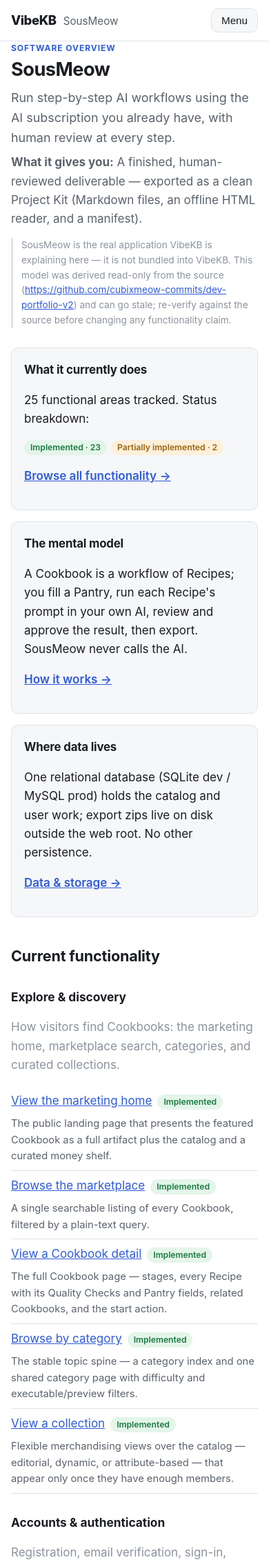
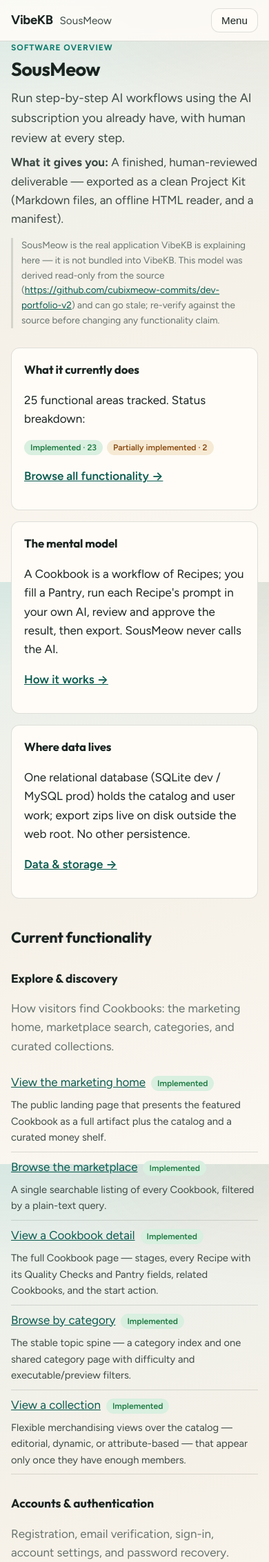
Before and after one commit to cubixmeow-commits/VibeKB, a PHP site: page /guide/ in a window 390 px wide. Shown: the top 2265 px of the page at 69% size. Run offline with PHP 8.4, Linux system fonts and the light colour scheme.

Commit message:
Restyle the guide to match the homepage: light cream + teal, jQuery
The guide app previously used its own blue, dark-mode-capable theme. Bring it
into the homepage's design language so the two match:

- Light-only cream + teal palette (same tokens as assets/css/homepage.css):
  teal accent (#0c7c6c), cream surfaces (#fffcf7), deep green-ink text, warm
  gradient page background. Removed the prefers-color-scheme dark block and the
  data-theme overrides.
- Figtree/Outfit fonts and a translucent blurred sticky header, matching the
  homepage.
- Load jQuery and rewrite guide.js as a small jQuery progressive-enhancement
  script (mobile nav toggle + functionality-filter auto-submit). The guide stays
  fully usable without JavaScript.

Semantic status/verification/safety badge colors retained (green = ok, amber =
caution, red = risk, gray = unknown), tuned into the warm family.

Verified: php -l clean; guide + all views load; fonts and jQuery present;
content validation still reports no issues; light-only confirmed (no
prefers-color-scheme in guide.css).

Co-Authored-By: Claude Opus 4.8 <noreply@anthropic.com>
Claude-Session: https://claude.ai/code/session_01C41QuTdAjFuxgLASvC86dp

```diff
--- a/guide/assets/css/guide.css
+++ b/guide/assets/css/guide.css
@@ -1,50 +1,31 @@
-/* VibeKB V1 Software Guide — clean, restrained, mobile-first, theme-aware.
-   This is a product-foundation stylesheet, not the final visual design. */
+/* VibeKB V1 Software Guide — warm cream + teal, light-only, to match the
+   homepage (assets/css/homepage.css). Same palette, fonts, and design language. */
 
 :root {
-    --bg: #ffffff;
-    --surface: #f6f7f9;
-    --surface-2: #eef0f3;
-    --border: #dfe3e8;
-    --text: #1a1d21;
-    --text-soft: #5a626c;
-    --muted: #8b939d;
-    --accent: #2f5bd7;
-    --accent-soft: #e7edfb;
-    --radius: 10px;
+    color-scheme: light;
+
+    --bg: #fffcf7;          /* cream — header, cards, buttons */
+    --surface: #fffcf7;     /* cream — cards (separated by border + page wash) */
+    --surface-2: #f0ece1;   /* warm inset — code, table headers */
+    --border: rgba(26, 36, 33, 0.14);
+    --text: #1a2421;        /* deep green-ink */
+    --text-soft: #3d4a45;
+    --muted: #66736d;
+    --accent: #0c7c6c;      /* teal */
+    --accent-deep: #085a4e;
+    --accent-soft: #d5ebe5;
+    --radius: 12px;
     --maxw: 1080px;
+    --shadow: 0 1px 0 rgba(26,36,33,0.04), 0 16px 36px rgba(26,36,33,0.06);
+    --display: "Outfit", "Avenir Next", "Segoe UI", sans-serif;
 
-    --ok-bg: #e4f5ea; --ok-fg: #1c7a41;
-    --info-bg: #e7edfb; --info-fg: #2f5bd7;
-    --warn-bg: #fdf0da; --warn-fg: #9a6410;
-    --danger-bg: #fbe4e4; --danger-fg: #b02a2a;
-    --muted-bg: #eceef1; --muted-fg: #5a626c;
-    --unknown-bg: #eceef1; --unknown-fg: #7a828c;
+    --ok-bg: #d9efe0; --ok-fg: #1c7a41;
+    --info-bg: #d5ebe5; --info-fg: #085a4e;   /* teal, matches accent */
+    --warn-bg: #f6ead4; --warn-fg: #8a4b12;   /* warm amber */
+    --danger-bg: #f6dede; --danger-fg: #b02a2a;
+    --muted-bg: #e6ede6; --muted-fg: #66736d;
+    --unknown-bg: #e6ede6; --unknown-fg: #7a828c;
 }
-
-@media (prefers-color-scheme: dark) {
-    :root {
-        --bg: #14171b;
-        --surface: #1b1f24;
-        --surface-2: #22272e;
-        --border: #2d333b;
-        --text: #e8eaed;
-        --text-soft: #aab2bd;
-        --muted: #7c848f;
-        --accent: #7aa2ff;
-        --accent-soft: #1f2a44;
-
-        --ok-bg: #16321f; --ok-fg: #6fd694;
-        --info-bg: #1f2a44; --info-fg: #9bb8ff;
-        --warn-bg: #3a2c12; --warn-fg: #e6b45c;
-        --danger-bg: #3a1c1c; --danger-fg: #f08a8a;
-        --muted-bg: #262b31; --muted-fg: #aab2bd;
-        --unknown-bg: #262b31; --unknown-fg: #8b939d;
-    }
-}
-
-:root[data-theme="dark"] { color-scheme: dark; }
-:root[data-theme="light"] { color-scheme: light; }
 
 * { box-sizing: border-box; }
 
@@ -52,16 +33,22 @@ html { -webkit-text-size-adjust: 100%; }
 
 body {
     margin: 0;
-    background: var(--bg);
     color: var(--text);
-    font-family: -apple-system, BlinkMacSystemFont, "Segoe UI", Roboto, Helvetica, Arial, sans-serif;
+    font-family: "Figtree", "Avenir Next", -apple-system, BlinkMacSystemFont, "Segoe UI", Roboto, Helvetica, Arial, sans-serif;
     line-height: 1.6;
     font-size: 17px;
+    background:
+        radial-gradient(900px 420px at 8% -10%, rgba(12, 124, 108, 0.12), transparent 55%),
+        radial-gradient(700px 400px at 100% 0%, rgba(138, 75, 18, 0.07), transparent 45%),
+        linear-gradient(165deg, #e8f0ec 0%, #f6f1e8 55%, #fbf8f2 100%);
+    background-attachment: fixed;
 }
+
+h1, h2, h3 { font-family: var(--display); }
 
 .wrap { width: 100%; max-width: var(--maxw); margin: 0 auto; padding: 0 clamp(16px, 4vw, 32px); }
 
-a { color: var(--accent); }
+a { color: var(--accent-deep); }
 a:hover { text-decoration: underline; }
 
 code { font-family: ui-monospace, SFMono-Regular, Menlo, Consolas, monospace; font-size: 0.9em; }
@@ -73,7 +60,7 @@ code { font-family: ui-monospace, SFMono-Regular, Menlo, Consolas, monospace; fo
 .skip-link:focus { left: 0; }
 
 /* ---- header / nav ---- */
-.site-header { border-bottom: 1px solid var(--border); background: var(--bg); position: sticky; top: 0; z-index: 20; }
+.site-header { border-bottom: 1px solid var(--border); background: rgba(255, 252, 247, 0.88); backdrop-filter: saturate(1.2) blur(8px); position: sticky; top: 0; z-index: 20; }
 .site-header__inner { display: flex; align-items: center; gap: 16px; flex-wrap: wrap; padding-top: 12px; padding-bottom: 12px; }
 .brand { display: flex; align-items: baseline; gap: 10px; text-decoration: none; color: var(--text); }
 .brand__mark { font-weight: 800; letter-spacing: -0.02em; font-size: 1.15rem; }
@@ -163,7 +150,7 @@ a.chip:hover { background: var(--accent-soft); border-color: var(--accent); text
 }
 .btn:hover { border-color: var(--accent); text-decoration: none; }
 .btn--primary { background: var(--accent); color: #fff; border-color: var(--accent); }
-.btn--primary:hover { filter: brightness(1.06); }
+.btn--primary:hover { background: var(--accent-deep); border-color: var(--accent-deep); }
 .button-row, .cross-links { display: flex; flex-wrap: wrap; gap: 10px; margin-top: 16px; }
 .text-link { font-weight: 600; }
 
--- a/guide/templates/layout.php
+++ b/guide/templates/layout.php
@@ -19,6 +19,9 @@ $errorCount = count(array_filter($issues, fn ($i) => $i['level'] === 'error'));
     <meta name="viewport" content="width=device-width, initial-scale=1">
     <title><?= h($pageTitle) ?> · <?= h($projectName) ?> — VibeKB</title>
     <meta name="description" content="A living explanation of what <?= h($projectName) ?> currently does, how it works, what AI is changing, and why.">
+    <link rel="preconnect" href="https://fonts.googleapis.com">
+    <link rel="preconnect" href="https://fonts.gstatic.com" crossorigin>
+    <link href="https://fonts.googleapis.com/css2?family=Figtree:wght@400;500;600;700&family=Outfit:wght@500;600;700;800&display=swap" rel="stylesheet">
     <link rel="stylesheet" href="<?= h(guide_base()) ?>assets/css/guide.css">
 </head>
 <body>
@@ -76,6 +79,7 @@ $errorCount = count(array_filter($issues, fn ($i) => $i['level'] === 'error'));
     </div>
 </footer>
 
+<script src="https://code.jquery.com/jquery-3.7.1.min.js" integrity="sha256-/JqT3SQfawRcv/BIHPThkBvs0OEvtFFmqPF/lYI/Cxo=" crossorigin="anonymous"></script>
 <script src="<?= h(guide_base()) ?>assets/js/guide.js" defer></script>
 </body>
 </html>
```
Also changed, not shown: guide/assets/js/guide.js (+26 -21 lines).
